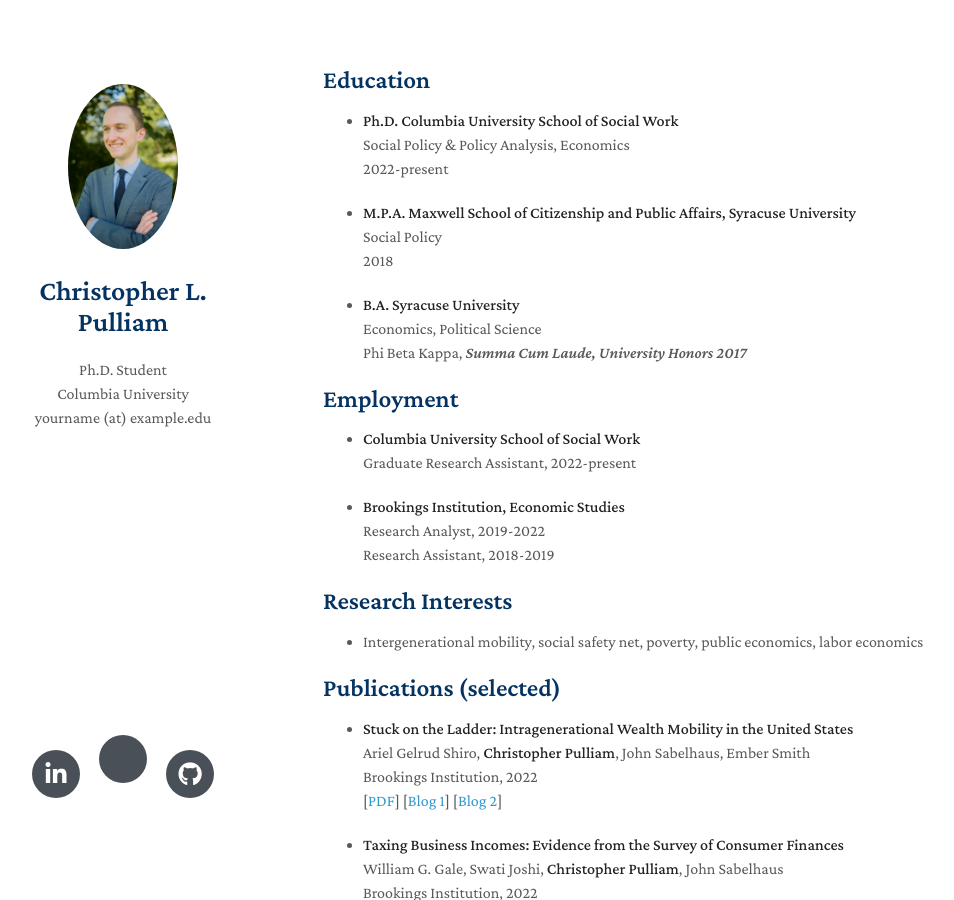
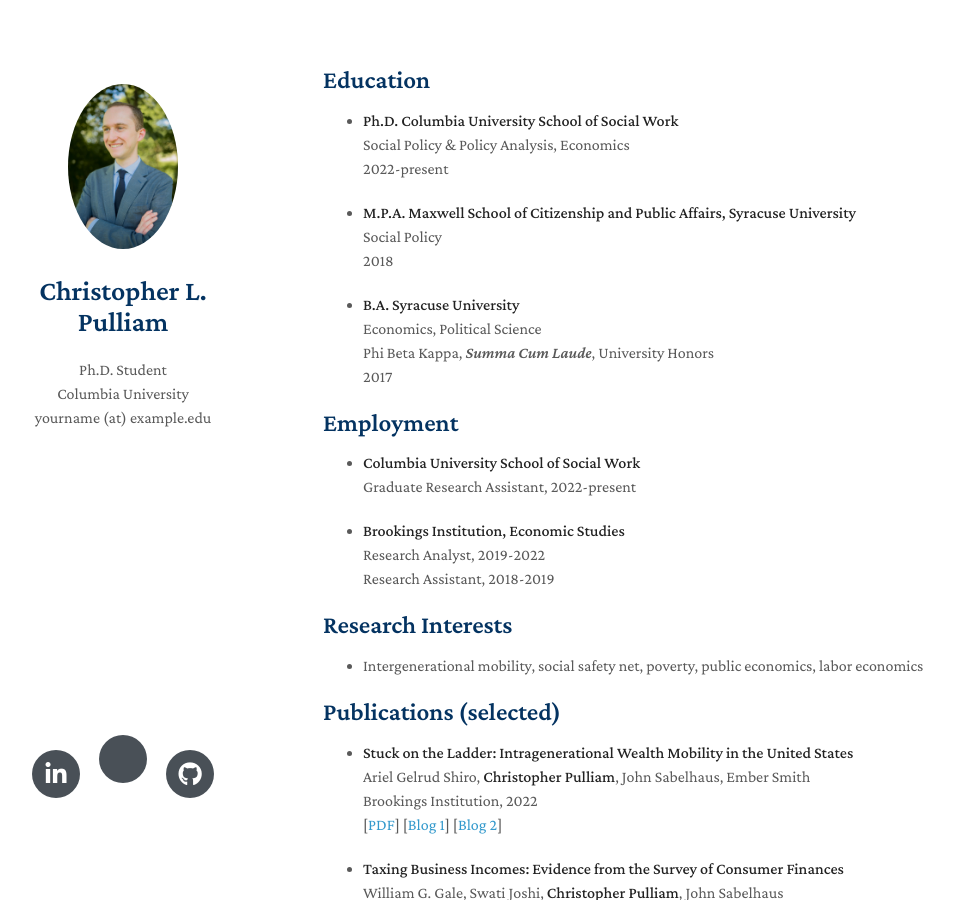
Before and after one commit to christopher-pulliam/oldsite, a Jekyll site: the page built from index.md, in a window 1280 px wide and 900 px high. Shown: the whole window, without its empty margins (147-1101 px from the left). Built offline with Jekyll 4.4.1, drawn with Linux system fonts in a browser that asks for light colours; nearby versions of some CDN libraries; a style sheet for code colours, icons or effects is not loaded; our own code applies the rules of GitHub Pages for plain Markdown files.

Commit message:
Update index.md

```diff
--- a/index.md
+++ b/index.md
@@ -20,7 +20,8 @@ layout: homepage
   <br>
   Economics, Political Science
   <br>
-  Phi Beta Kappa, <i>Summa Cum Laude<i>, University Honors
+  Phi Beta Kappa, _Summa Cum Laude_, University Honors
+  <br>
   2017
 
 ## Employment
```
